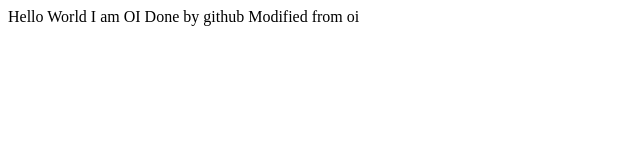
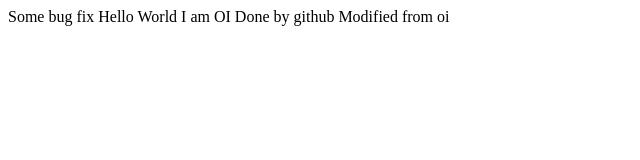
Before and after one commit to orkunozbek/git_training, a plain HTML site: page index.html in a window 1280 px wide. Shown: the whole page, without its empty margins (0-640 px from the left). Drawn offline with Linux system fonts and the light colour scheme.

Commit message:
another bug fix

```diff
--- a/index.html
+++ b/index.html
@@ -1,6 +1,7 @@
 <!DOCTYPE html>
 <html>
 <body id="index" onload="">
+  Some bug fix
   Hello World
   I am OI
   Done by github
```
